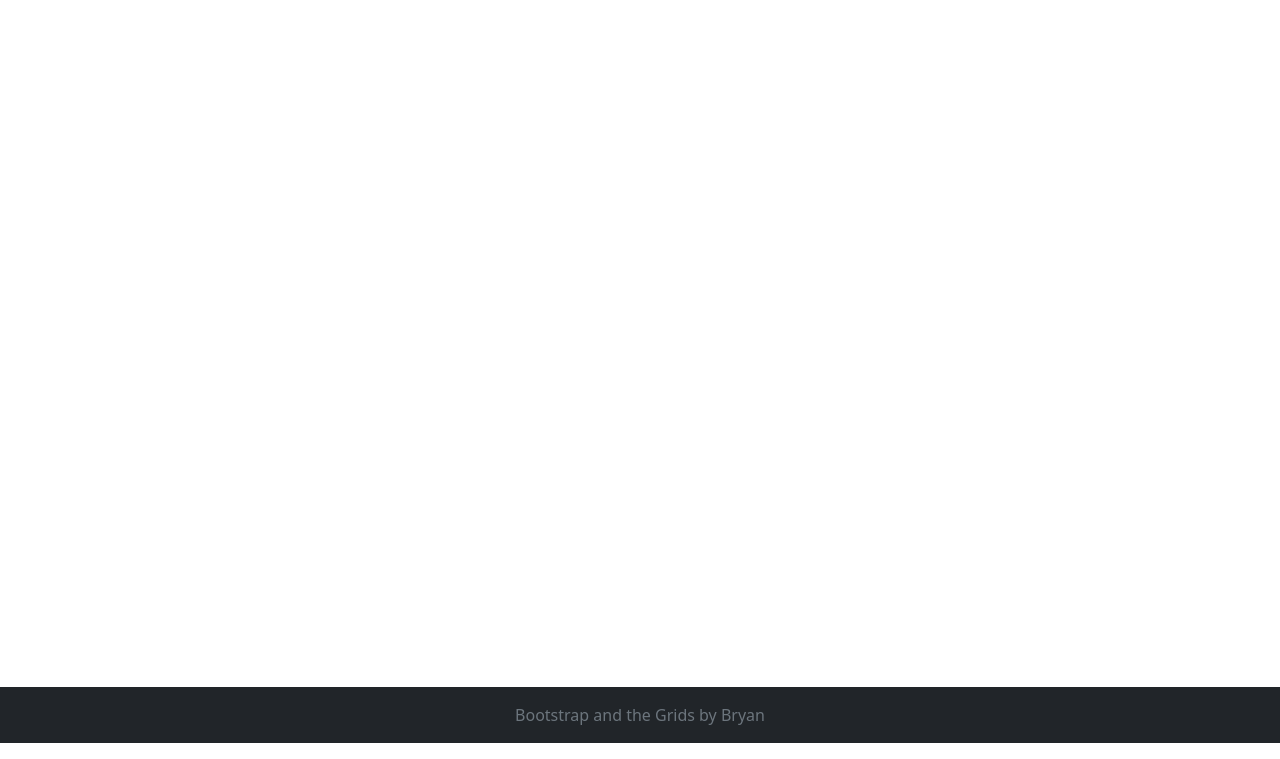
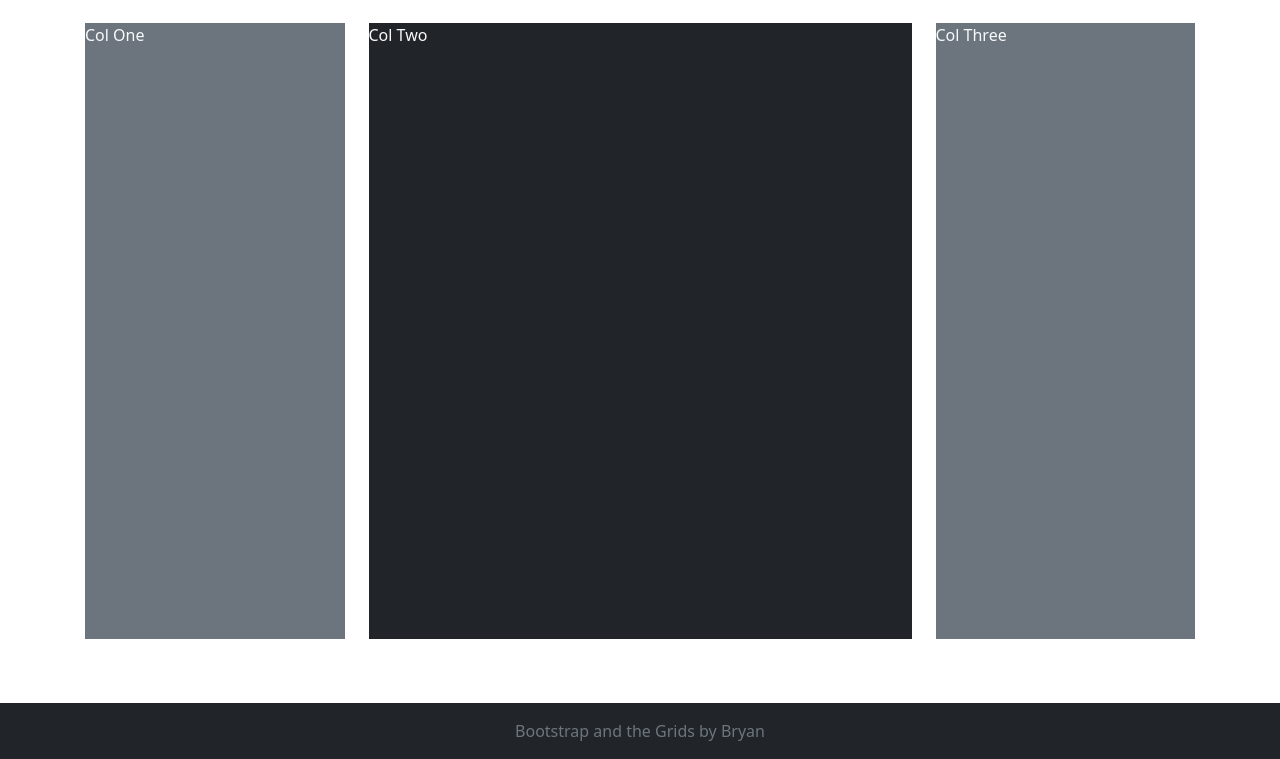
Before and after one commit to mr-barrett/GridExercise, a plain HTML site: page grid5.html in a window 1280 px wide. Shown: the part 57-816 px from the top of the page. Drawn offline with nearby package versions, Linux system fonts and the light colour scheme.

Commit message:
finished grid 5

```diff
--- a/grid5.html
+++ b/grid5.html
@@ -61,8 +61,19 @@
 </nav>
 
     <main class="flex-shrink-0">
-       <div class="container">
+       <div class="container h-100 minHeight">
+            <div class="row h-100 row-cols-1 row-cols-md-3 gy-1">
+                <div class="col col-md-3 order-last order-md-first">
+                    <div class="bg-secondary text-light h-100">Col One</div>
+                </div>
+                <div class="col col-md-6">
+                    <div class="bg-dark text-light h-100">Col Two</div>
+                </div>
+                <div class="col col-md-3">
+                    <div class="bg-secondary text-light h-100">Col Three</div>
 
+                </div>
+            </div>
        </div>
     </main>
     <footer class="footer mt-auto py-3 bg-dark sticky-footer">
```
